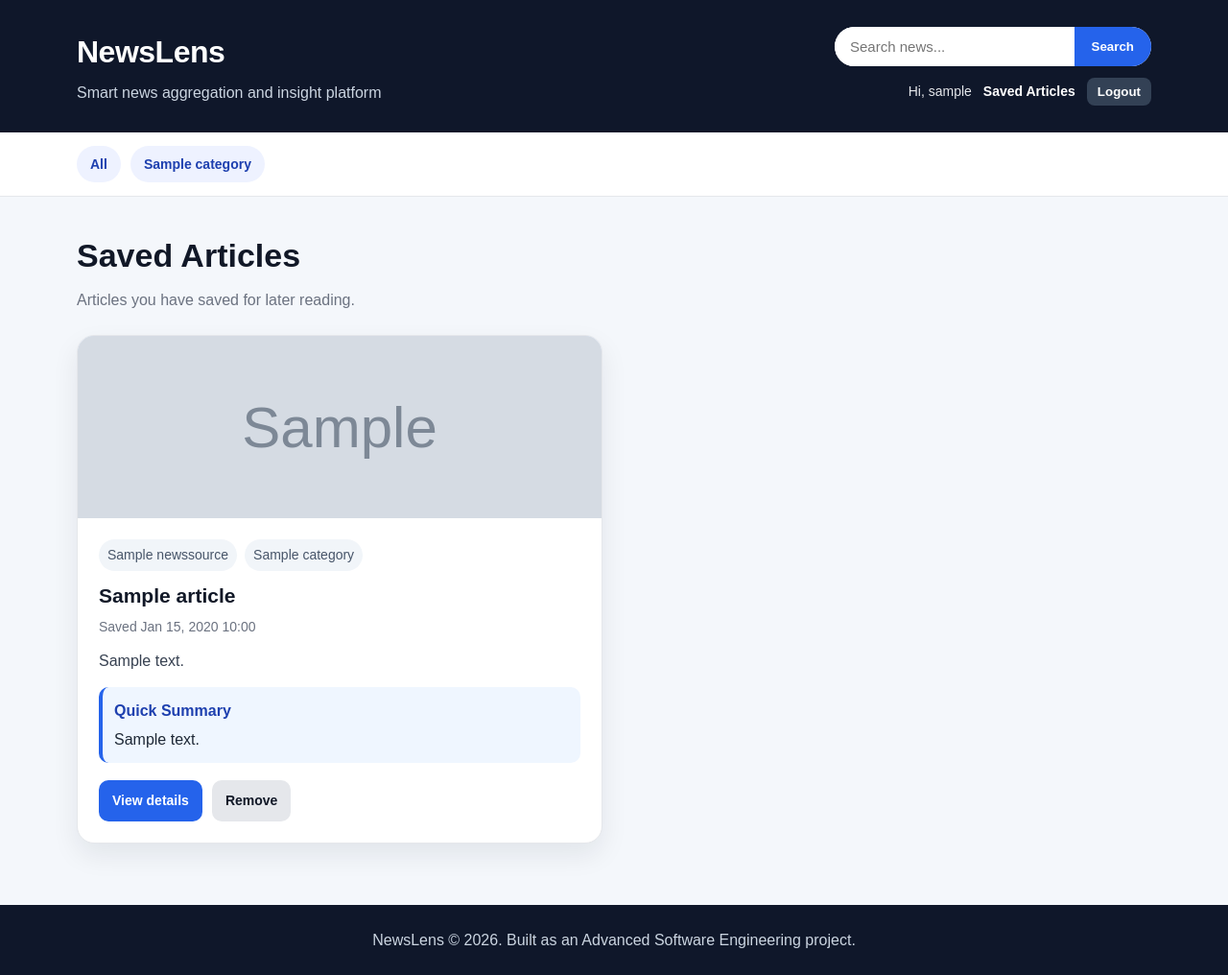
After one commit to HeinHtetAung-123/newslens-smart-news-platform, a Django app: page /saved/ in a window 1280 px wide. The commit adds this page. Shown: the whole page at 96% size. Run offline with Django 5.2, Linux system fonts and the light colour scheme; a user stored in the database is signed in; tables that the repository leaves empty hold one stand-in row (values such as "Sample post"); grey boxes marked "Sample" are stand-in pictures.

Commit message:
Add saved articles feature

```diff
--- a/news/models.py
+++ b/news/models.py
@@ -1,4 +1,5 @@
 from django.db import models
+from django.contrib.auth.models import User
 
 
 class Category(models.Model):
@@ -48,3 +49,23 @@ class Article(models.Model):
 
     def __str__(self):
         return self.title
+
+class SavedArticle(models.Model):
+    user = models.ForeignKey(
+        User,
+        on_delete=models.CASCADE,
+        related_name="saved_articles"
+    )
+    article = models.ForeignKey(
+        Article,
+        on_delete=models.CASCADE,
+        related_name="saved_by"
+    )
+    saved_at = models.DateTimeField(auto_now_add=True)
+
+    class Meta:
+        unique_together = ("user", "article")
+        ordering = ["-saved_at"]
+
+    def __str__(self):
+        return f"{self.user.username} saved {self.article.title}"
--- a/news/templates/news/base.html
+++ b/news/templates/news/base.html
@@ -32,6 +32,7 @@
                 <div class="auth-links">
                     {% if user.is_authenticated %}
                         <span>Hi, {{ user.username }}</span>
+                        <a href="{% url 'news:saved_articles' %}">Saved Articles</a>
 
                         <form action="{% url 'logout' %}" method="post" class="logout-form">
                             {% csrf_token %}
--- /dev/null
+++ b/news/templates/news/saved_articles.html
@@ -0,0 +1,71 @@
+{% extends "news/base.html" %}
+
+{% block title %}
+    Saved Articles | NewsLens
+{% endblock %}
+
+{% block content %}
+    <section class="page-heading">
+        <h1>Saved Articles</h1>
+        <p>Articles you have saved for later reading.</p>
+    </section>
+
+    <section class="article-grid">
+        {% for saved in saved_items %}
+            <article class="article-card">
+                {% if saved.article.image_url %}
+                    <img src="{{ saved.article.image_url }}" alt="{{ saved.article.title }}" class="article-image">
+                {% else %}
+                    <div class="article-image placeholder-image">
+                        NewsLens
+                    </div>
+                {% endif %}
+
+                <div class="article-body">
+                    <div class="article-meta">
+                        <span>{{ saved.article.source.name }}</span>
+                        <span>{{ saved.article.category.name }}</span>
+                    </div>
+
+                    <h2>
+                        <a href="{% url 'news:article_detail' saved.article.id %}">
+                            {{ saved.article.title }}
+                        </a>
+                    </h2>
+
+                    <p class="published-date">
+                        Saved {{ saved.saved_at|date:"M d, Y H:i" }}
+                    </p>
+
+                    {% if saved.article.description %}
+                        <p class="article-description">
+                            {{ saved.article.description|truncatewords:28 }}
+                        </p>
+                    {% endif %}
+
+                    {% if saved.article.summary %}
+                        <div class="summary-box">
+                            <strong>Quick Summary</strong>
+                            <p>{{ saved.article.summary|truncatewords:35 }}</p>
+                        </div>
+                    {% endif %}
+
+                    <div class="card-actions">
+                        <a href="{% url 'news:article_detail' saved.article.id %}" class="btn btn-primary">
+                            View details
+                        </a>
+
+                        <a href="{% url 'news:remove_saved_article' saved.article.id %}" class="btn btn-secondary">
+                            Remove
+                        </a>
+                    </div>
+                </div>
+            </article>
+        {% empty %}
+            <div class="empty-state">
+                <h2>No saved articles yet</h2>
+                <p>Open an article and click “Save article” to add it here.</p>
+            </div>
+        {% endfor %}
+    </section>
+{% endblock %}
--- a/news/urls.py
+++ b/news/urls.py
@@ -9,4 +9,7 @@ urlpatterns = [
     path("article/<int:article_id>/", views.article_detail, name="article_detail"),
     path("search/", views.search_articles, name="search_articles"),
     path("register/", views.register, name="register"),
+    path("article/<int:article_id>/save/", views.save_article, name="save_article"),
+    path("article/<int:article_id>/remove/", views.remove_saved_article, name="remove_saved_article"),
+    path("saved/", views.saved_articles, name="saved_articles"),
 ]
--- a/news/views.py
+++ b/news/views.py
@@ -1,9 +1,9 @@
 from django.db.models import Q
-from django.shortcuts import render, get_object_or_404
-from .models import Article, Category
+from django.shortcuts import render, get_object_or_404, redirect
+from .models import Article, Category, SavedArticle
 from django.contrib.auth import login
 from django.contrib.auth.forms import UserCreationForm
-from django.shortcuts import redirect
+from django.contrib.auth.decorators import login_required
 
 
 def home(request):
@@ -88,3 +88,43 @@ def register(request):
     }
 
     return render(request, "registration/register.html", context)
+
+@login_required
+def save_article(request, article_id):
+    article = get_object_or_404(Article, id=article_id)
+
+    SavedArticle.objects.get_or_create(
+        user=request.user,
+        article=article
+    )
+
+    return redirect("news:article_detail", article_id=article.id)
+
+
+@login_required
+def remove_saved_article(request, article_id):
+    article = get_object_or_404(Article, id=article_id)
+
+    SavedArticle.objects.filter(
+        user=request.user,
+        article=article
+    ).delete()
+
+    return redirect("news:saved_articles")
+
+@login_required
+def saved_articles(request):
+    saved_items = SavedArticle.objects.select_related(
+        "article",
+        "article__source",
+        "article__category"
+    ).filter(user=request.user)
+
+    categories = Category.objects.all()
+
+    context = {
+        "saved_items": saved_items,
+        "categories": categories,
+    }
+
+    return render(request, "news/saved_articles.html", context)
```
Also changed, not shown: news/admin.py (+7 -1 lines), news/templates/news/article_detail.html (+11 -1 lines), news/migrations/0002_savedarticle.py (added).
